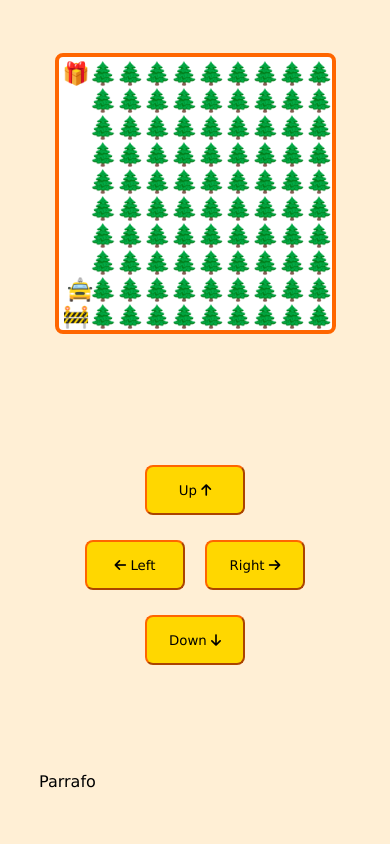
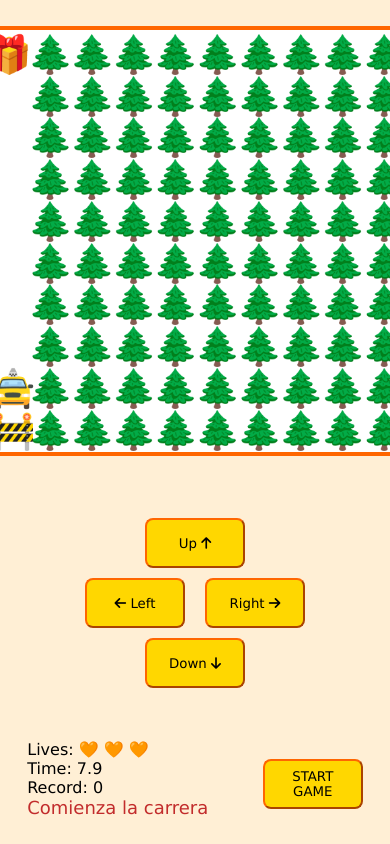
Before and after one commit to KortexCode/videoGame-Race, a plain HTML site: page index.html in a window 390 px wide. Both pictures are taken after a click on the button "Up". Drawn offline with Linux system fonts and the light colour scheme.

Commit message:
Se modifica JS para agregar cronómetro, vidas y record. se modifica html y css para mostrar mensajes de vidas, cronómetro y record. Se grega botón start game. Se modifican breakpoints de canvas

```diff
--- a/index.html
+++ b/index.html
@@ -20,7 +20,13 @@
                 <button id="down">Down <i class="fas fa-solid fa-arrow-down"></i></button>
             </div>
             <div class="messages">
-                <p>Parrafo</p>
+                <div>
+                    <p>Lives: <span id="lives"></span></p>
+                    <p>Time: <span id="time"></span></p>
+                    <p>Record: <span id="record"></span></p>
+                    <p id="mensaje">Comienza la carrera</p>
+                </div>
+                <button id='btnStart' class="btsGame">START GAME</button>
             </div>
         </div>
         <script src="./maps.js"></script>
--- a/main.js
+++ b/main.js
@@ -24,13 +24,23 @@ const elementsPositions = {
 /*Level*/
 let level = 0;
 let lives = 3;
+/*Time*/
+let timeStart;
+let clearTime;
+/*Record*/
+let record;
 /*Buttons*/
+let buttonStart = true;
 const btnUp = document.getElementById('up');
 const btnDown = document.getElementById('down');
 const btnLeft = document.getElementById('left');
 const btnRight = document.getElementById('right');
-
-
+const btnStart = document.getElementById('btnStart');
+//HTML TEXT
+let textLives = document.getElementById('lives');
+let textTime = document.getElementById('time');
+let textRecord = document.getElementById('record');
+let textMessage = document.getElementById('mensaje');
 //EVENTS
 /*Load and Reload */
 window.addEventListener('load', resizeCanvas);
@@ -42,18 +52,29 @@ btnUp.addEventListener('click', moveUp);
 btnDown.addEventListener('click', moveDown);
 btnLeft.addEventListener('click', moveLeft);
 btnRight.addEventListener('click', moveRight);
+/*Click in button start*/
+btnStart.addEventListener('click', resizeCanvas);
 
 //RENDERIZAR TAMAÑO DEL MAPA
 function resizeCanvas(){
     //Breakpoints para el canvas
-    if(window.innerWidth > 900){
-        canvasSize = window.innerHeight * 0.8;
+    if(window.innerWidth >= 900){
+        canvasSize = window.innerHeight * 0.75;
     }
-    else if(window.innerWidth > 600 && window.innerWidth < 900){
+    else if(window.innerWidth >= 800 && window.innerWidth < 900){
+        canvasSize = window.innerWidth * 0.5;
+    }
+    else if(window.innerWidth >= 600 && window.innerWidth < 800){
         canvasSize = window.innerWidth * 0.6;
     }
+    else if(window.innerWidth >= 430 && window.innerWidth < 600){
+        canvasSize = window.innerWidth * 0.8;
+    }
+    else if(window.innerWidth >= 320 && window.innerWidth < 430){
+        canvasSize = window.innerHeight * 0.5;
+    }
     else{
-        canvasSize = window.innerWidth * 0.7;
+        canvasSize = window.innerWidth * 0.8;
     }
     //Se establece las medidas del canvas
     canvas.height = canvasSize;
@@ -63,35 +84,50 @@ function resizeCanvas(){
 }
 //RENDERIZAR ELEMENTOS DENTRO DEL MAPA
 function startGame(){
-
+    console.log('llamaste?')
+    showLives()
     elementSize = canvasSize/10.1; //10 elementos por cada linea del mapa
     game.font = elementSize-5+'px Vernada';
     game.textAlign = 'end';
     elementsPositions.tree.splice(0, elementsPositions.tree.length);
 
-    console.log('level',level);
-    //Se acoondiciona el mapa a una matrix 10x10
+    if(localStorage.getItem('gameRecord')){
+        textRecord.innerText = localStorage.getItem('gameRecord');
+    }
+    if(!(localStorage.getItem('gameRecord'))){
+        localStorage.setItem('gameRecord', 0);
+        textRecord.innerText = localStorage.getItem('gameRecord');
+    }
+    if(!timeStart){
+        timeStart = Date.now();
+        clearTime = setInterval(showTime, 100);
+    }
+
     let map = maps[level];
     //Niveles terminados
     if(!map){
         gameWin();
         return;
     }
+    //Se acoondiciona el mapa a una matrix 10x10
     const mapRow = map.trim().split('\n');
     map = mapRow.map( row => row.trim().split(''));
-    //set renderizado
+    //renderizado de mapa
     game.clearRect(0, 0, canvasSize, canvasSize);
-    //Renderizado del mapa
+    //Renderizado de los objetos del mapa
     map.forEach((row, rowIndex) => {
         row.forEach((col, colIndex) => {
             const posX = elementSize*(colIndex+1.14);
             const posY = elementSize*(rowIndex+0.88);
             game.fillText(emojis[col], posX, posY);
-            if(emojis[col]=='🚧'){
+            if(emojis[col]== emojis['O']){
                 if(!player.x && !player.y){
                     player.x = posX;
                     player.y = posY;
+
                 }
+                game.fillText(emojis['S'], posX+4, posY);
+
             }
             if(emojis[col]=='🎁'){
 
@@ -109,24 +145,37 @@ function startGame(){
 
     });
     movePlayer();
-
-
- /*    for(let i = 1; i <= 10; i++){
-        for (let j = 1; j <= 10; j++) {
-
-            game.fillText(emojis[map[i-1][j-1]], (elementSize)*j, (elementSize)*(i-0.18));
-        }
-    } */
     /*  game.fillStyle = 'Gold'; */
-
    /*  game.fillRect(0, 0, 50, 50); */
 }
 console.log(elementsPositions.tree)
 function gameWin(){
+    clearInterval(clearTime);
+    showRecord();
     console.log('Game Over');
+}
+function showRecord(){
+
+    record = ((Date.now()-timeStart)/1000).toFixed(1);
+    console.log('el local actual', localStorage.getItem('gameRecord'));
+    console.log('el record', record)
+    if(record && !(parseInt(localStorage.getItem('gameRecord')))){
+
+        localStorage.setItem('gameRecord', record);
+        textRecord.innerText = localStorage.getItem('gameRecord');
+        textMessage.innerText = 'Ganaste y tienes un nuevo record'
+    }
+    if(record<parseInt(localStorage.getItem('gameRecord'))){
+
+        localStorage.setItem('gameRecord', record);
+        textRecord.innerText = localStorage.getItem('gameRecord');
+        textMessage.innerText = 'Ganaste y has superdo tu record!!'
+
+    }
 }
 //POSICIONAR JUGADOR Y VERIFICAR COLISIONES
 function movePlayer(){
+
     //Colisión con regalo
     const gifColisionX = giftPosition.x == player.x.toFixed(2);
     const gifColisionY = giftPosition.y == player.y.toFixed(2);
@@ -152,22 +201,40 @@ function movePlayer(){
 
 }
 function playerFail(){
+    localStorage.removeItem('gameRecord');
     console.log('¿Pero qué haces, no viste ese árbol?');
     player.x = null;
     player.y = null;
-    if(lives<=0){
+    lives--;
+    if(lives==0){
+        timeStart = Date.now();
         level = 0;
         lives = 3;
+        buttonStart = false;
         startGame();
     }
-    lives--;
-    console.log('vidasa',lives)
     startGame();
+}
+function showLives(){
+    const liveArray = new Array(lives).fill(emojis['H']);
+    textLives.innerText = liveArray.join(' ');
+}
+function showTime(){
+
+    textTime.innerText = +(((Date.now()-timeStart)/1000).toFixed(1));
+
+}
+function gameStart(){
+    /* buttonStart = true; */
+    console.log('presionado')
+    resizeCanvas();
 }
 
 //PRESIONAR TECLAS Y MOVER JUGADOR
 function moveByKey(event){
+    if(buttonStart){
 
+    }
     event.key==="ArrowUp" ? moveUp()
     :event.key==="ArrowDown" ? moveDown()
     :event.key==="ArrowRight" ? moveRight()
@@ -176,43 +243,42 @@ function moveByKey(event){
 }
 
 function moveUp(){
+    if(buttonStart){
 
+    }
     if(!(player.y < elementSize)){
-        console.log('mover arriba');
-       /*  game.fillText(emojis['PLAYER'], player.x, player.y-=(elementSize)); */
        player.y-=elementSize;
         startGame();
     }
 
 }
 function moveDown(){
-
+    if(buttonStart){
+        console.log('hola')
+    }
     if(!(player.y > canvasSize-elementSize)){
-        console.log('mover abajo');
-      /*   game.fillText(emojis['PLAYER'], player.x, player.y+=(elementSize)); */
         player.y+=elementSize;
         startGame();
     }
 }
 function moveLeft(){
+    if(buttonStart){
 
+    }
     if(!(player.x < elementSize*2)){
-        console.log('mover izquierda');
-        /* game.fillText(emojis['PLAYER'], player.x-=(elementSize), player.y); */
 
         player.x-=elementSize;
         startGame();
     }
 }
 function moveRight(){
+    if(buttonStart){
 
+    }
     if(!(player.x > canvasSize)){
-        console.log('mover derecha');
 
         let prueba = 43.95 + elementSize;
-        /* game.fillText(emojis['PLAYER'], player.x+=(elementSize), player.y); */
         player.x+=elementSize;
-
         startGame();
     }
 }
--- a/maps.js
+++ b/maps.js
@@ -5,10 +5,12 @@
 
 const emojis = {
   '-': ' ',
-  'O': '🚧',
+  'O': '.',
+  'S': '🚧',
   'X': '🌲',
   'B':'💣',
   'I': '🎁',
+  'H':'🧡',
   'PLAYER': '🚖',
   'COLLISION': '🔥',
   'GAME_OVER': '👎',
--- a/style.css
+++ b/style.css
@@ -45,10 +45,19 @@ button:not(:last-child) {
 
 .messages {
     display: flex;
-    flex-wrap: wrap;
+    justify-content: space-around;
+    align-items: center;
+    width: 460px;
     margin: 0 auto;
-    width: 80%;
-    max-width: 460px;
+}
+.btsGame{
+    width: 100px;
+
+}
+.messages p:last-child{
+    color: rgb(194, 44, 44);
+    font-size: 18px;
+
 }
 
 p {
@@ -58,7 +67,7 @@ p {
 }
 
 @media (max-width: 440px) {
-    button { margin-top: 25px; }
+    button { margin-top: 10px; }
     #right{
         margin-left: 10px;
         margin-right: 0;
```
